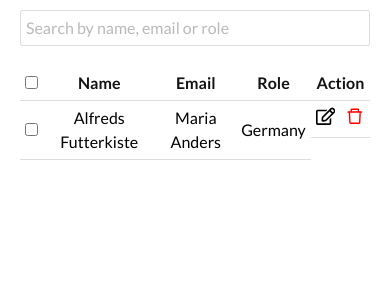
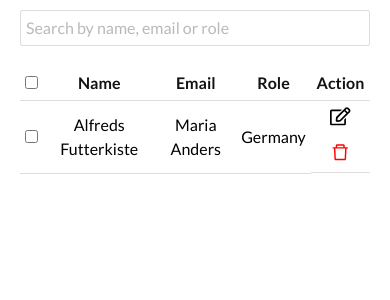
Before and after one commit to shubhamdolas1210/AdminUI, a React (Create React App) app: page / in a window 390 px wide. Shown: the top 300 px of the page. Built offline with nearby package versions, Linux system fonts and the light colour scheme.

Commit message:
reponsive conflit css logo resolved

```diff
--- a/src/Component/UserDataTable/index.css
+++ b/src/Component/UserDataTable/index.css
@@ -41,4 +41,15 @@
   .customers td {
     padding: 5px;
   }
+  .delete-icon {
+    color: red;
+    margin-bottom: 5px;
+  }
+  .edit-icon {
+    margin-bottom: 5px;
+  }
+  .iconSpace {
+    display: flex;
+    flex-wrap: wrap;
+  }
 }
```
Also changed, not shown: src/Component/FetchData/FetchData.js (added, +27 -0 lines).
